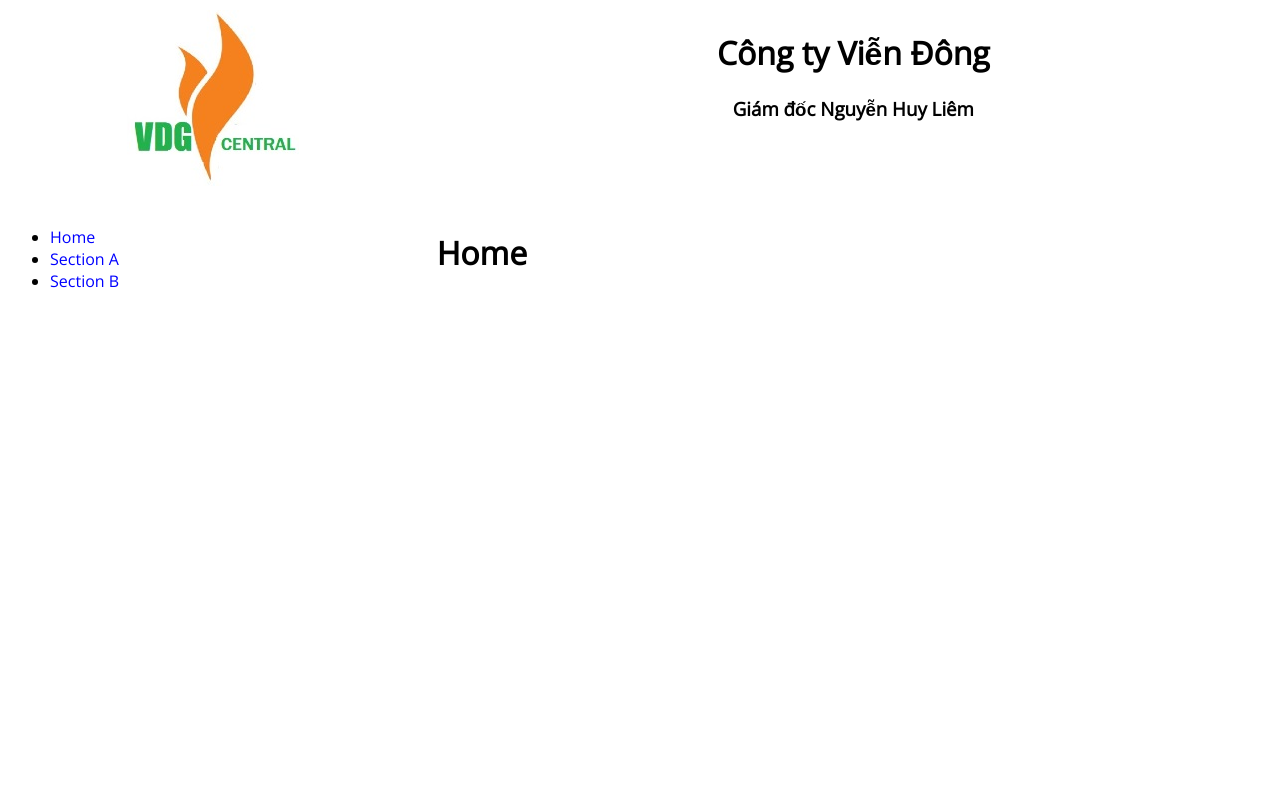
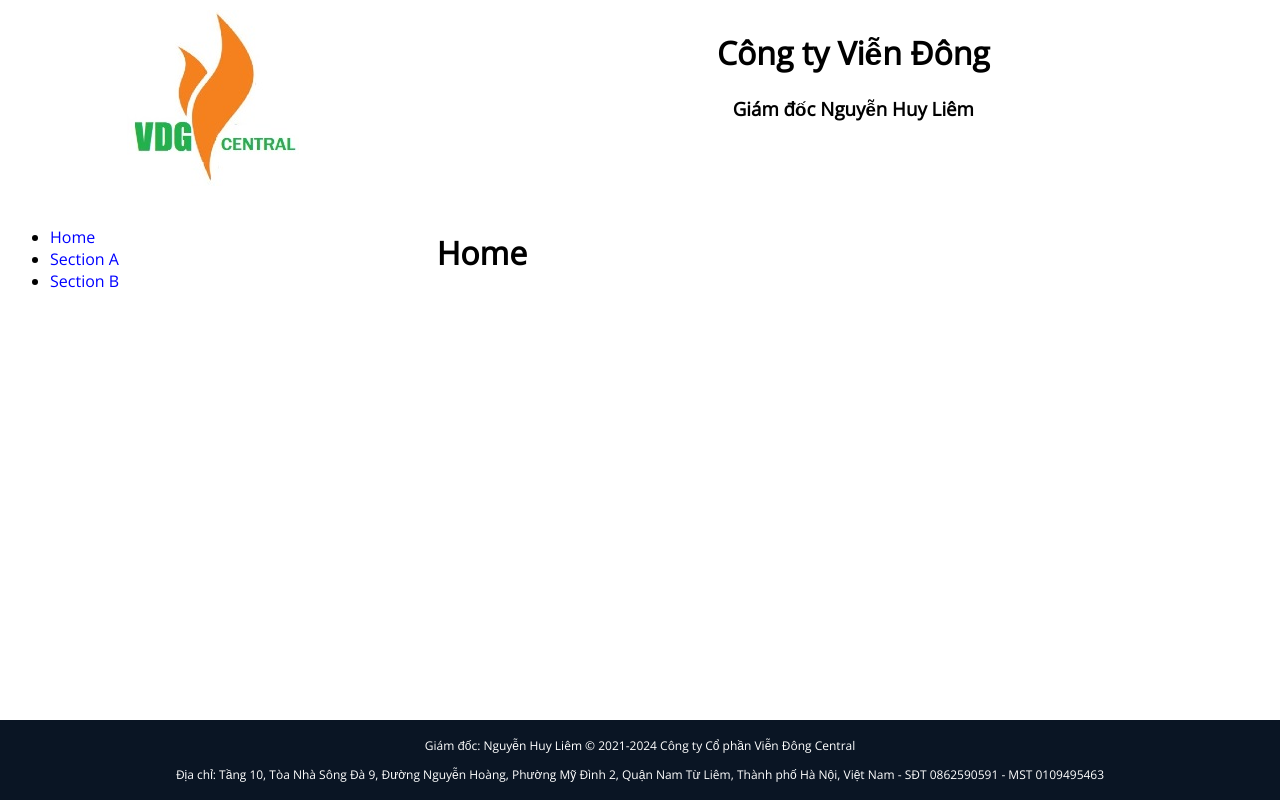
Before and after one commit to HachiMinh/VienDongWebsite, a Next.js app: page / in a window 1280 px wide. Built offline with nearby package versions, Linux system fonts and the light colour scheme.

Commit message:
Add copyright footer

```diff
--- a/app/layout.tsx
+++ b/app/layout.tsx
@@ -68,6 +68,13 @@ export default function RootLayout({ children }: Readonly<{ children: React.Reac
                 : children
             }
           </div>
+          <div id="main-grid-item-f">
+            <p>Giám đốc: Nguyễn Huy Liêm © 2021-2024 Công ty Cổ phần Viễn Đông Central</p>
+            <p>
+              Địa chỉ: Tầng 10, Tòa Nhà Sông Đà 9, Đường Nguyễn Hoàng, Phường Mỹ Đình 2, Quận Nam Từ Liêm, Thành phố Hà Nội, Việt Nam
+              - SĐT 0862590591 - MST 0109495463
+            </p>
+          </div>
         </div>
       </body>
     </html >
--- a/public/static/css/layout.css
+++ b/public/static/css/layout.css
@@ -18,8 +18,9 @@ div#main-grid {
         "l"
         "n"
         "b"
-        "m";
-    min-height: 100%;
+        "m"
+        "f";
+    min-height: 100vh;
 }
 
 [id^="main-grid-item-"] {
@@ -80,13 +81,24 @@ div#main-grid {
     text-decoration: none;
 }
 
+#main-grid-item-f {
+    background-color: #0a1524;
+    color: white;
+    font-size: 0.75rem;
+    grid-area: f;
+    margin-top: 20px;
+    padding: 5px;
+    text-align: left;
+}
+
 @media screen and (min-width: 768px) {
     div#main-grid {
         grid-template-columns: repeat(6, 1fr);
         grid-template-areas:
             "l l n n n n"
             "b b m m m m"
-            "b b m m m m";
+            "b b m m m m"
+            "f f f f f f";
     }
 
     #main-grid-item-b #buttons-row-hidden-on-desktop {
@@ -96,4 +108,8 @@ div#main-grid {
     #main-grid-item-b #hidden-menu-on-mobile {
         display: block;
     }
+
+    #main-grid-item-f {
+        text-align: center;
+    }
 }
```
